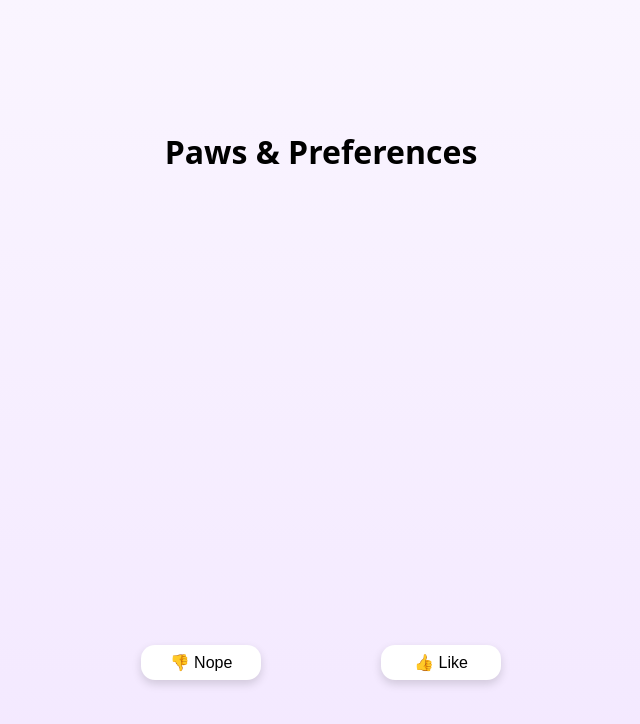
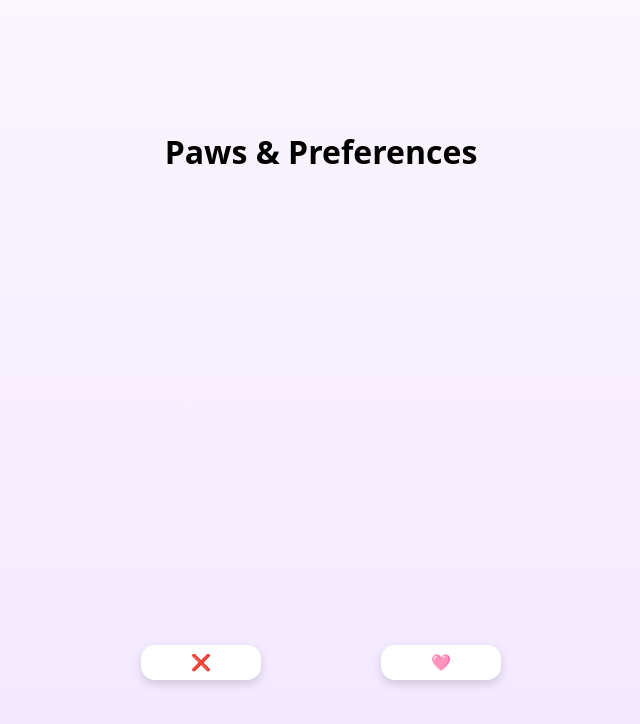
Before and after one commit to codexrai/paws-preferences, a plain HTML site: page index.html in a window 1280 px wide. Shown: the whole page, without its empty margins (319-959 px from the left). Drawn offline with Linux system fonts and the light colour scheme.

Commit message:
Update index.html

```diff
--- a/index.html
+++ b/index.html
@@ -135,8 +135,8 @@
   <div class="deck" id="deck"></div>
 
   <div class="buttons">
-    <button id="noBtn">👎 Nope</button>
-    <button id="likeBtn">👍 Like</button>
+    <button id="noBtn">❌ </button>
+    <button id="likeBtn"> 🩷 </button>
   </div>
 
   <div id="summary">
```
